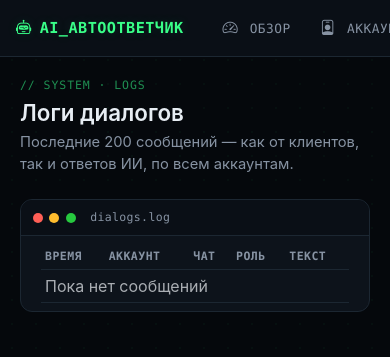
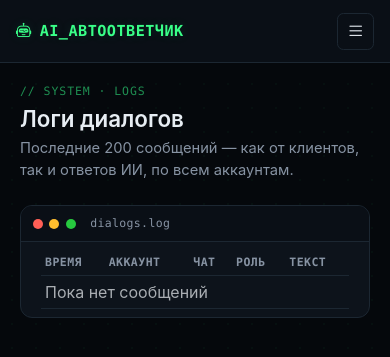
Before and after one commit to turist986/telegram-ai-responder, a FastAPI app: template app/templates/logs.html in a window 390 px wide. Shown: the top 357 px of the page. Run offline with FastAPI, Linux system fonts and the light colour scheme; the template is opened without the code that fills it, so the values that code supplies are empty; parts of the project's set-up code (start-up, migrations or seed data) failed here and were passed over; some libraries are stand-ins or nearby versions.

Commit message:
Add mobile nav menu and Windows VPS + Caddy deployment
- base.html/style.css: hamburger menu below 860px (sidebar nav was hidden
  off-screen behind an undiscoverable horizontal scroll before). Verified
  in a real mobile viewport (375x812) and confirmed no desktop regression.
- deploy/Caddyfile + deploy/windows/{run-web,run-worker,run-caddy}.bat +
  install-services.ps1: Windows VPS deployment path using Caddy (automatic
  HTTPS) instead of Nginx+certbot, and Windows Task Scheduler (built-in,
  no NSSM) instead of systemd. gunicorn is Linux-only, so Windows uses
  plain uvicorn everywhere, matching the existing single-worker requirement.
  Caddyfile syntax verified with caddy validate; .bat wrapper verified by
  actually running it and checking the resulting log; PS1 cmdlet chain
  verified against real parameter names and a live (permission-denied but
  syntactically successful) registration attempt.
- README.md: new Windows VPS + Caddy deployment section, updated
  project-structure listing, mobile-support note.

Co-Authored-By: Claude Sonnet 5 <noreply@anthropic.com>

```diff
--- a/app/static/style.css
+++ b/app/static/style.css
@@ -344,6 +344,23 @@ code { color: var(--accent3); background: var(--panel-bg-alt); padding: .1em .35
   color: #a9e2fb;
 }
 
+/* ---- Mobile nav toggle (скрыт на десктопе, показывается только в media-запросе ниже) ---- */
+.sidebar-toggle {
+  display: none;
+  margin-left: auto;
+  align-items: center;
+  justify-content: center;
+  width: 2.3rem;
+  height: 2.3rem;
+  flex-shrink: 0;
+  background: transparent;
+  border: 1px solid var(--panel-border);
+  border-radius: .4rem;
+  color: var(--text);
+  font-size: 1.15rem;
+}
+.sidebar-toggle:hover, .sidebar-toggle:focus-visible { border-color: var(--accent); color: var(--accent); }
+
 /* ---- Auth screen ---- */
 .auth-shell {
   min-height: 100vh;
@@ -358,21 +375,26 @@ code { color: var(--accent3); background: var(--panel-bg-alt); padding: .1em .35
 .auth-card { width: 100%; max-width: 360px; }
 .auth-card .term-body { padding: 1.75rem 1.5rem; }
 
-/* ---- Responsive ---- */
+/* ---- Responsive ----
+   На узких экранах пункты меню (Обзор/Аккаунты/Настройки/Логи/Выход) не помещаются
+   в одну строку — вместо горизонтального скролла без подсказки (было раньше и
+   реально пряталось за край экрана) показываем гамбургер и раскрывающийся список. */
 @media (max-width: 860px) {
   .app-shell { flex-direction: column; }
   .sidebar {
     width: 100%;
-    flex-direction: row;
-    align-items: center;
-    overflow-x: auto;
     border-right: none;
     border-bottom: 1px solid var(--panel-border);
   }
-  .sidebar-brand { border-bottom: none; padding: .9rem 1rem; white-space: nowrap; }
-  .sidebar-nav { flex-direction: row; padding: .5rem; }
-  .sidebar-nav a { white-space: nowrap; }
-  .sidebar-logout { border-top: none; padding: .9rem 1rem; white-space: nowrap; }
-  .sidebar-status { display: none; }
+  .sidebar-brand { border-bottom: none; padding: .8rem 1rem; }
+  .sidebar-toggle { display: flex; }
+
+  .sidebar-nav, .sidebar-logout, .sidebar-status { display: none; }
+  .sidebar.nav-open .sidebar-nav,
+  .sidebar.nav-open .sidebar-logout,
+  .sidebar.nav-open .sidebar-status { display: flex; }
+
+  .sidebar-nav a { padding: .75rem .85rem; font-size: .85rem; } /* крупнее — удобнее попадать пальцем */
+  .sidebar-logout { border-top: 1px solid var(--panel-border); }
   .main-inner { padding: 1.25rem; }
 }
--- a/app/templates/base.html
+++ b/app/templates/base.html
@@ -10,12 +10,16 @@
 </head>
 <body>
 <div class="app-shell">
-  <aside class="sidebar">
+  <aside class="sidebar" id="sidebar">
     <div class="sidebar-brand">
       <i class="bi bi-robot"></i>
       <span>AI_АВТООТВЕТЧИК</span>
+      <button type="button" class="sidebar-toggle" id="sidebarToggle"
+              aria-label="Открыть меню" aria-expanded="false" aria-controls="sidebarNav">
+        <i class="bi bi-list"></i>
+      </button>
     </div>
-    <nav class="sidebar-nav">
+    <nav class="sidebar-nav" id="sidebarNav">
       <a href="/" class="{{ 'active' if request.url.path == '/' else '' }}">
         <i class="bi bi-speedometer2"></i> Обзор
       </a>
@@ -38,5 +42,18 @@
     </div>
   </main>
 </div>
+<script>
+// Мобильное меню: чистый JS без зависимостей (в проекте нет bootstrap.bundle.js,
+// только bootstrap.min.css — JS-компоненты Bootstrap здесь не подключены).
+(function () {
+  var btn = document.getElementById('sidebarToggle');
+  var sidebar = document.getElementById('sidebar');
+  if (!btn || !sidebar) return;
+  btn.addEventListener('click', function () {
+    var open = sidebar.classList.toggle('nav-open');
+    btn.setAttribute('aria-expanded', open ? 'true' : 'false');
+  });
+})();
+</script>
 </body>
 </html>
```
Also changed, not shown: README.md, 5 other files.
